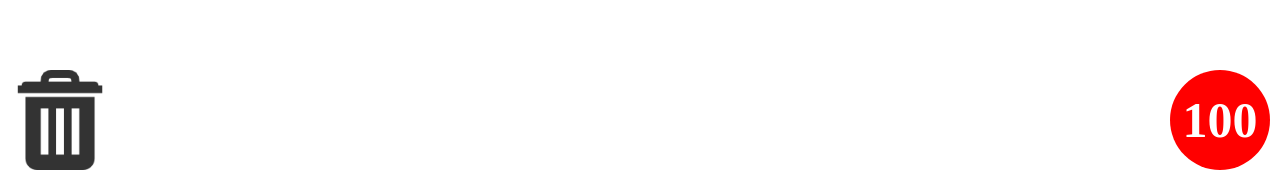
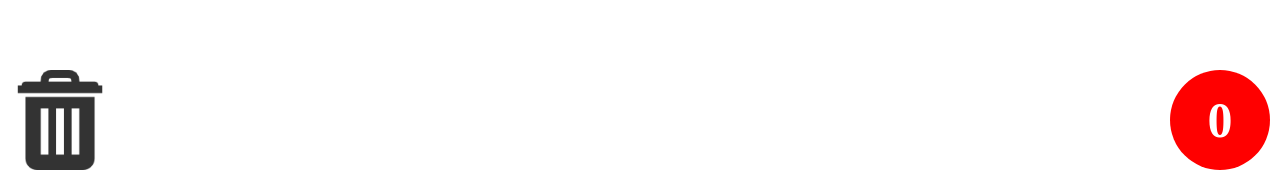
Before and after one commit to Hawkinou/StickyWall, a website: page frontEnd/index.html in a window 1280 px wide. Shown: the part 620-797 px from the top of the page. Drawn offline with Linux system fonts and the light colour scheme.

```diff
--- a/frontEnd/index.html
+++ b/frontEnd/index.html
@@ -23,7 +23,7 @@
         <!-- <div> post-it here </div> -->
 
         <div id="buttons">
-            <div id="notif" class="button btn-circle" onclick="openNotif()">100</div>
+            <div id="notif" class="button btn-circle" onclick="openNotif()">0</div>
             <div id="validate" class="button btn-circle" onclick="validateImport()">OK</div>
             <img id="trashButton" class="button" src="images/trash.png"/>
         </div>
```
